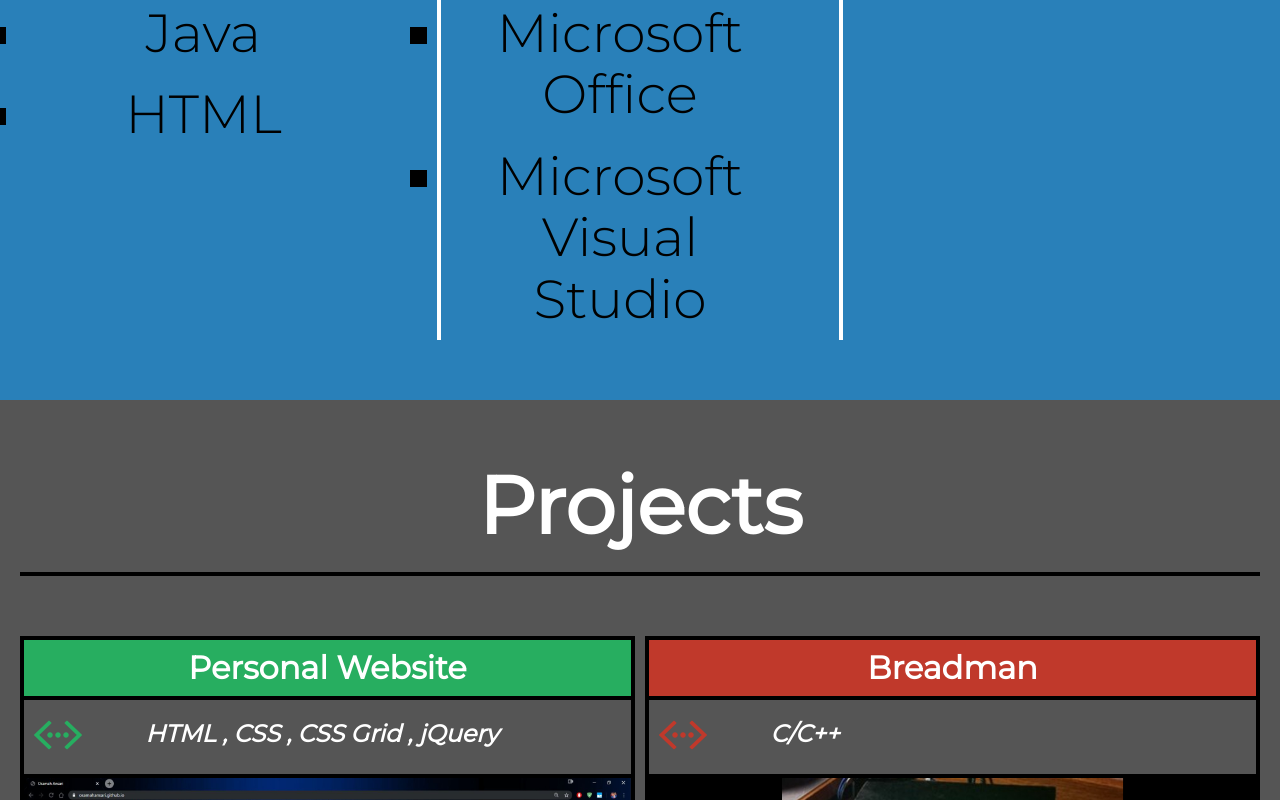
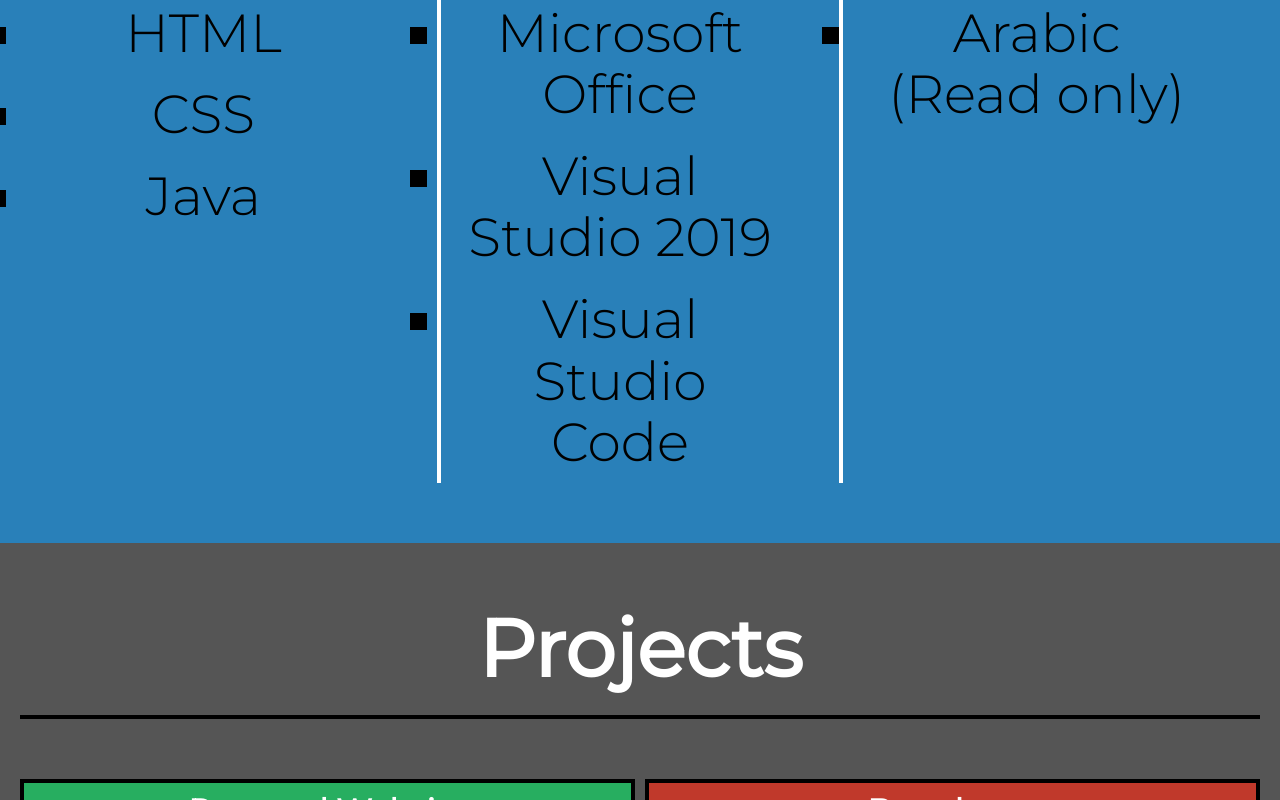
Before and after one commit to OsamahAnsari/OsamahAnsari.github.io, a plain HTML site: page index.html in a window 1280 px wide. Shown: the part 2320-3120 px from the top of the page. Drawn offline with nearby package versions, Linux system fonts and the light colour scheme; a script that the page names is missing.

Commit message:
Update index.html
Updated minor page text

```diff
--- a/index.html
+++ b/index.html
@@ -63,8 +63,9 @@
                     <li>C/C++</li>
 					<li>C#</li>
 					<li>Python</li>
-					<li>Java</li>
                     <li>HTML</li>
+                    <li>CSS</li>
+                    <li>Java</li>
                 </ul>
             </div>
             <div class="tools">
@@ -76,7 +77,8 @@
                     <li>Windows</li>
                     <li>Linux</li>
 					<li>Microsoft Office</li>
-					<li>Microsoft Visual Studio</li>
+					<li>Visual Studio 2019</li>
+                    <li>Visual Studio Code</li>
                 </ul>
             </div>
             <div class="speaking-langs">
@@ -87,6 +89,7 @@
                     <li>English</li>
                     <li>Urdu</li>
                     <li>Spanish</li>
+                    <li>Arabic<br>(Read only)</li>
                 </ul>
             </div>
         </section>
@@ -101,12 +104,12 @@
                 </div>
                 <img src="resources/img/website.jpg">
                 <p><font color=#57bdff><strong>Description:</strong></font><br>
-				Created this website to share my portfolio and show my self-taught web development skills. Used Github Pages to host and publish it.<br><br>
+				Created this website to share my portfolio and show my self-taught web development skills. Used Github Pages to host and publish it. It is actively maintained and updated.<br><br>
 
 				<font color=#57bdff><strong>Applied Skills:</strong></font><br>
 				- Priority: Prioritized information based on importance to be displayed on the website. <br>
 				- Creativity: Designed and stylized the interface for the website. <br>
-				- Desire To Learn: Self-taught HTML and CSS through <a href="https://www.w3schools.com" target="_blank">W3Schools</a>.
+				- Desire To Learn: Self-taught HTML and CSS through <a href="https://www.w3schools.com" target="_blank">W3Schools</a>. <br>
 				</p>
 
             </div>
@@ -123,7 +126,7 @@
 				<font color=#57bdff><strong>Applied Skills:</strong></font><br>
 				- Leadership: I led a team of three other students. I organized tasks and group meetings.<br>
 				- Learned From Setback: Ran into issues with memory capacity. Rewrote the game two days before deadline, while accounting for the memory limits.<br>
-				- Communication: Communicated with teammates regarding game design and implementation ideas.
+				- Communication: Communicated with teammates regarding game design and implementation ideas. <br>
 				</p>
             </div>
 			<div class="project-x">
@@ -153,7 +156,7 @@
 
 				<font color=#57bdff><strong>Applied Skills:</strong></font><br>
 				- Test Driven Development: Designed multiple test cases prior to beginning development. Tested and debugged code throughout the development process. <br>
-				- Desire to Learn: Researched existing algorithms and designed custom algorithms for the specific situations.
+				- Desire to Learn: Researched existing algorithms and designed custom algorithms for the specific situations. <br>
 				</p>
             </div>
 			<div class="project-x">
@@ -169,10 +172,10 @@
 				<font color=#57bdff><strong>Applied Skills:</strong></font><br>
 				- Unreal Engine 4 Blueprint Scripting: We utilized the node-based blueprint development system in UE4 to make the environment react to the actions of the user.<br>
 				- Unreal Engine 4 Level Editor: We employed the level editor to design multiple individual levels and connect them together.<br>
-                - Unreal Engine 4 Map Editor: We leveraged the map editor to create multiple explorable environments for each of the individual levels.
-                - Teamwork and Communication: We assigned individual tasks to each person and communicated on design decisions and task completion.
-                - Creativity: We designed the story, characters, and maps and brought them to life in the game.
-                - Desire to Learn: We started this project for fun soley to see if we could create our own interactive game. We learned as we went using online documentation and YouTube tutorials.
+                - Unreal Engine 4 Map Editor: We leveraged the map editor to create multiple explorable environments for each of the individual levels.<br>
+                - Teamwork and Communication: We assigned individual tasks to each person and communicated on design decisions and task completion.<br>
+                - Creativity: We designed the story, characters, and maps and brought them to life in the game.<br>
+                - Desire to Learn: We started this project for fun soley to see if we could create our own interactive game. We learned as we went using online documentation and YouTube tutorials. <br>
 				</p>
             </div>
             <div class="project-x">
@@ -186,9 +189,9 @@
 				Undertook a massive project under the guidance of an experience developer. The end goal is to develope a website that allows a user to lookup any Arabic or English word and see the equivalent version in the other language with multiple provided definitions. Began using the Lane Arabic Dictionary as the primary source. Created a parser and tokenizer that would break the huge transcript into managable, readable chunks.<br><br>
 
 				<font color=#57bdff><strong>Applied Skills:</strong></font><br>
-				- "Large" Scale Project Development: Undertook a "large" scale project that will take many files and multiple years of development to complete. Broke the project into managable chunks, creating a plan for development.
-                - Test Driven Development: Designed multiple test cases throughout the development process. Tested and debugged individual functions as they were created. Added additional test cases as bugs were discovered and fixed.
-                - Desire to Learn: I learned how to work with Unicode through online documentation. I researched functions for various tasks throughout the project. I researched into linguistic rules for the Arabic language in order to properly implement searching and sorting algorithms.
+				- "Large" Scale Project Development: Undertook a "large" scale project that will take many files and multiple years of development to complete. Broke the project into managable chunks, creating a plan for development. <br>
+                - Test Driven Development: Designed multiple test cases throughout the development process. Tested and debugged individual functions as they were created. Added additional test cases as bugs were discovered and fixed. <br>
+                - Desire to Learn: I learned how to work with Unicode through online documentation. I also researched into linguistic rules for the Arabic language in order to properly implement searching and sorting algorithms. <br>
 				</p>
             </div>
         </section>
```
